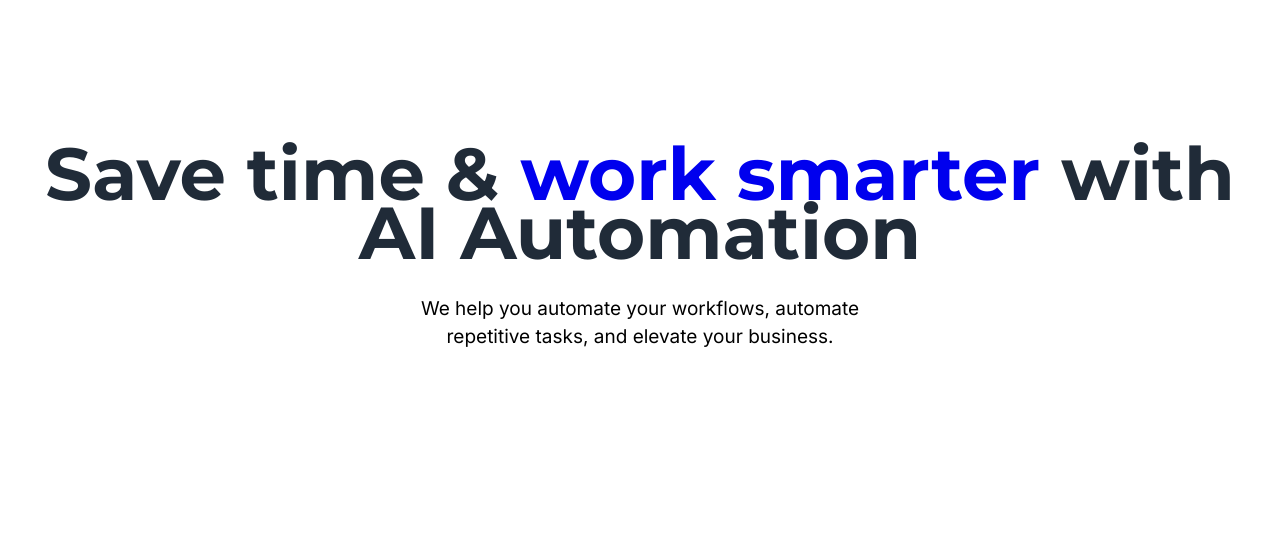
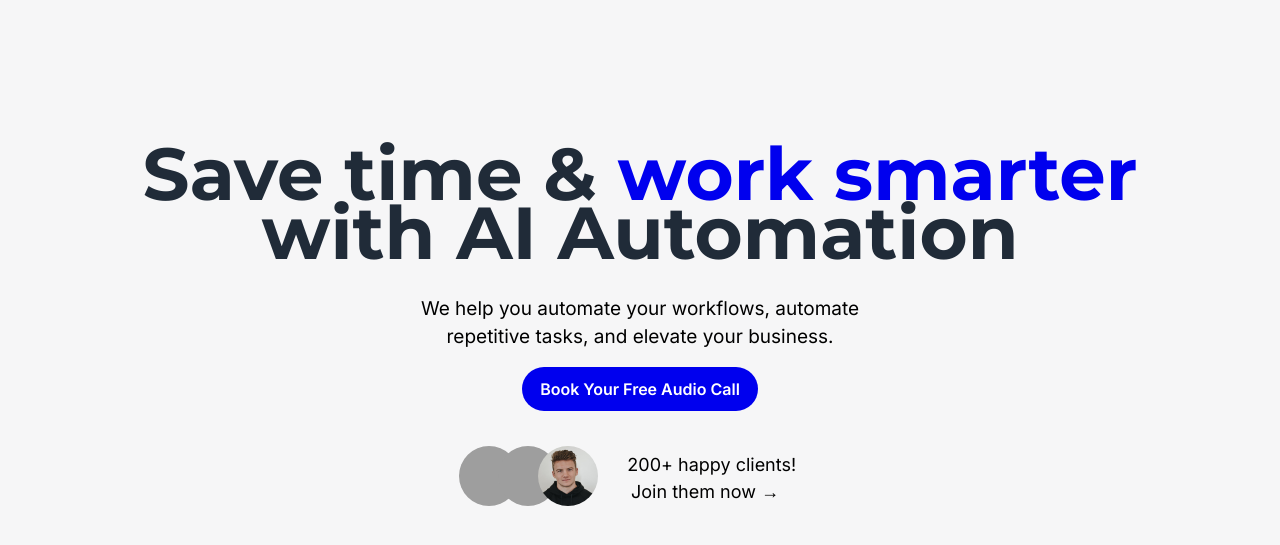
Before and after one commit to armaneousuf/Rio-template-framer-clone, a plain HTML site: page index.html in a window 1280 px wide. Shown: the part 67-612 px from the top of the page. Drawn offline with Linux system fonts and the light colour scheme; grey boxes are pictures that could not be loaded.

Commit message:
matha nosto hoia jaitacey

```diff
--- a/index.html
+++ b/index.html
@@ -27,11 +27,27 @@
 <main>
   <div class="hero">
     <div class="hero-content">
-      <h1>Save time & <span>work smarter</span> with AI Automation</h1>
+      <h1>Save time & <span>work smarter</span> <br>with AI Automation</h1>
       <p>We help you automate your workflows, automate <br>repetitive tasks, and elevate your business.</p>
+      <button class="btn-hero">
+        Book Your Free Audio Call
+      </button>
     </div>
-  </div>
-</main>
-</div>
+
+
+    <div class="hero-container">
+      <div class="hero-img">
+        <img src="images/img-1.jpg" alt="image 1">
+        <img src="images/img-2.jpg" alt="image 2">
+        <img src="images/img-3.jpg" alt="image 3">
+        <a href="#" class="hero-link">200+ happy clients!</a><br>
+        <a href="#" class="hero-link hero-link-2">Join them now →</a>
+      </div>
+    </div>
+  </main>
+
+
+
+    </div>
 </body>
 </html>
--- a/styles.css
+++ b/styles.css
@@ -18,6 +18,7 @@ body {
   -webkit-font-smoothing: antialiased;
   font-family: var(--ff-paragraphs);
   height: 100vh;
+  background-color: #f6f6f7;
 }
 
 img, picture, video, canvas, svg {
@@ -97,12 +98,13 @@ ul, li {
   cursor: pointer;
 }
 
-.hero-content {
+.hero {
   text-align: center;
 }
 
 .hero-content h1 {
   font-size: 4.6rem;
+  font-weight: 700;
   color: #202b38;
   line-height: .799;
   font-family: var(--ff-headers);
@@ -118,3 +120,53 @@ ul, li {
   font-family: var(--ff-paragraphs);
   margin-top: 2rem;
 }
+
+.btn-hero {
+  padding: 10px 18px 10px 18px;
+  border: none;
+  border-radius: 60px;
+  background-color: var(--blue-cls);
+  color: #fff;
+  font-weight: 600;
+  margin: 15px;
+}
+
+.btn-hero:hover {
+  background-color: #202b38;
+  color: #fff;
+  cursor: pointer;
+}
+
+.hero-img img {
+  width: 60px;
+  height: 60px;
+  object-fit: cover;
+  object-position: center;
+  border-radius: 50%;
+  display: inline-block;
+  margin-left: -25px;
+  cursor: pointer;
+  margin-top: 20px;
+}
+
+.hero-link {
+  text-align: center;
+  position: relative;
+  bottom: 35px;
+  margin-left: 25px;
+  font-size: 18px;
+  color: #000;
+}
+
+.hero-link-2 {
+  margin-left: 130px;
+}
+
+.hero-img {
+  transition: width 2s;
+}
+
+.hero-img:hover {
+  transition: 9ms all ease-in-out;
+  transform: scaleX(1.2);
+}
```
Also changed, not shown: 1 other file.
